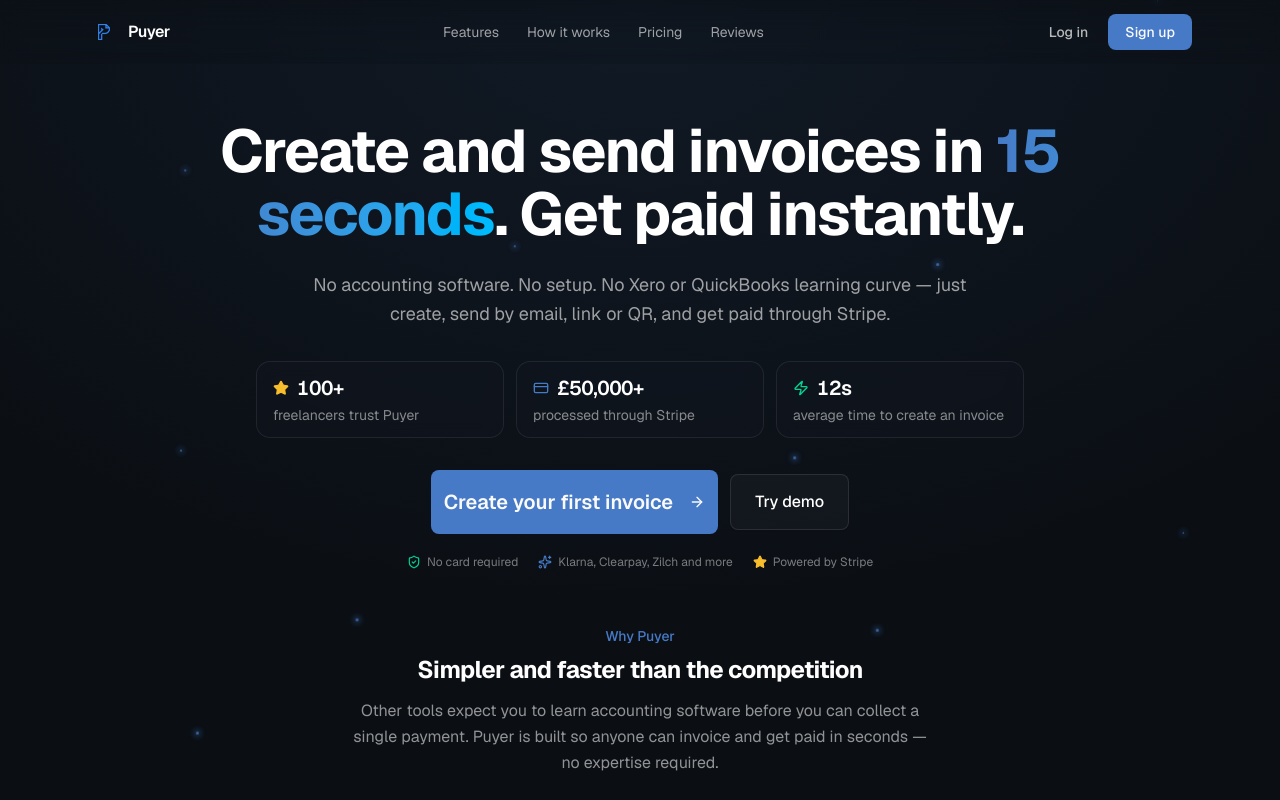
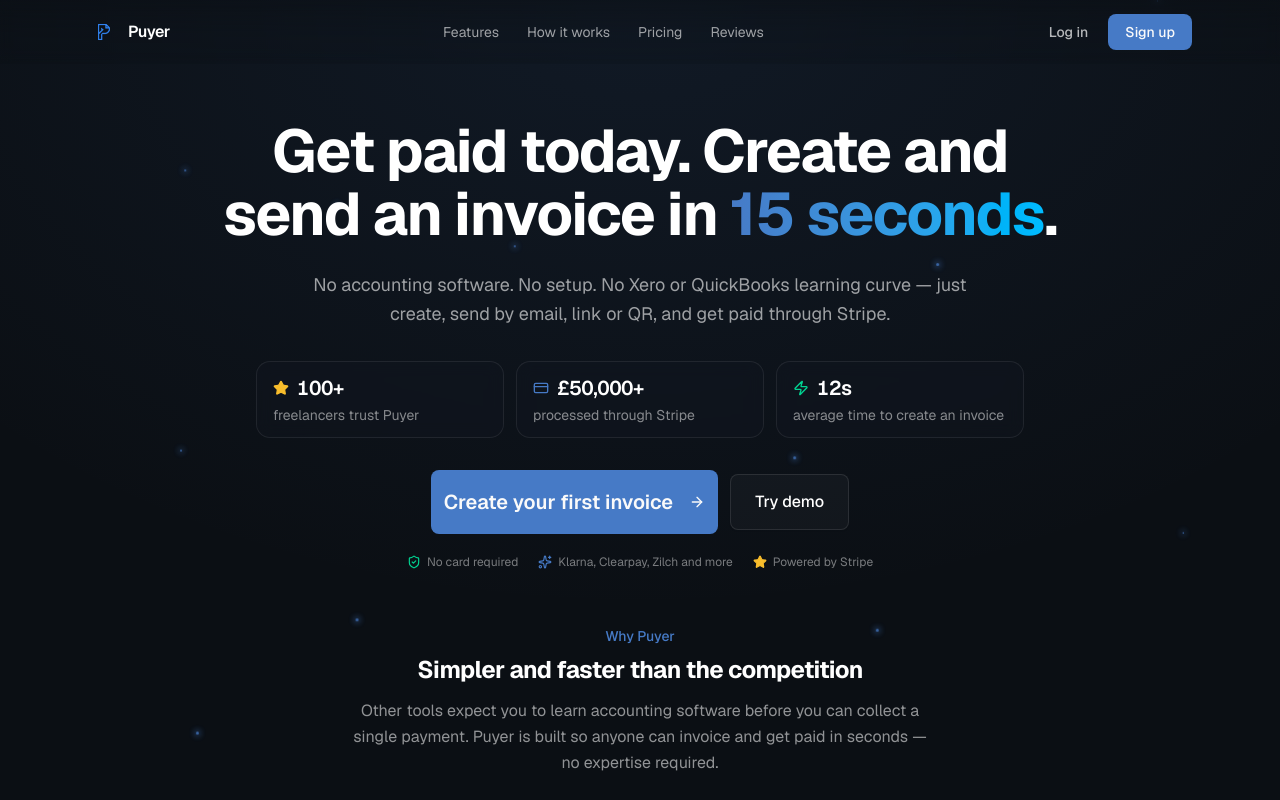
Before and after one commit to Ovcharovbohdan43/payer, a Next.js app: page / in a window 1280 px wide. Shown: the top 800 px of the page. Built offline with nearby package versions, Linux system fonts and the light colour scheme; no server answers.

Commit message:
Lead with get paid today in the hero headline.
Update the landing hero to Get paid today. Create and send an invoice in 15 seconds.

Co-authored-by: Cursor <cursoragent@cursor.com>

```diff
--- a/components/landing/hero.tsx
+++ b/components/landing/hero.tsx
@@ -12,11 +12,14 @@ export function Hero() {
     <section className="relative">
       <div className="relative mx-auto max-w-6xl px-4 pb-16 pt-10 sm:px-6 sm:pb-24 sm:pt-14">
         <h1 className="mx-auto max-w-4xl text-center text-4xl font-bold leading-[1.05] tracking-tight text-balance text-white sm:text-5xl lg:text-6xl">
-          Create and send invoices in{' '}
-          <span className="bg-gradient-to-r from-brand to-sky-400 bg-clip-text text-transparent">
-            15 seconds
+          Get paid today.{' '}
+          <span className="block sm:inline">
+            Create and send an invoice in{' '}
+            <span className="bg-gradient-to-r from-brand to-sky-400 bg-clip-text text-transparent">
+              15 seconds
+            </span>
+            .
           </span>
-          . Get paid instantly.
         </h1>
 
         <p className="mx-auto mt-6 max-w-2xl text-center text-base leading-relaxed text-pretty text-white/60 sm:text-lg">
```
